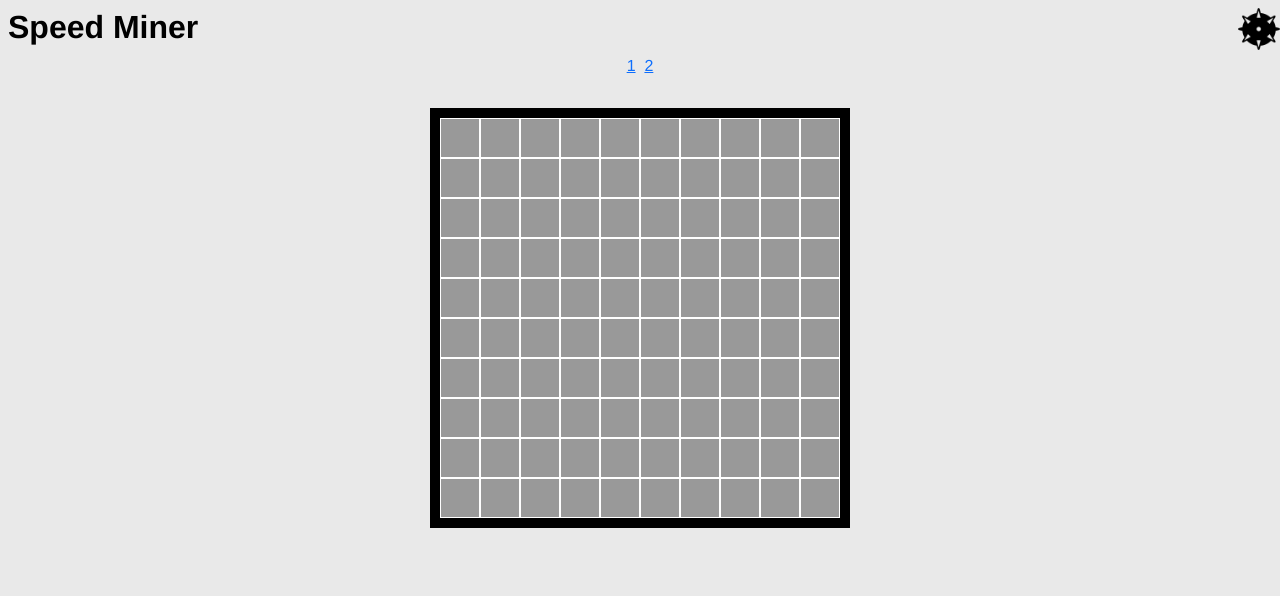
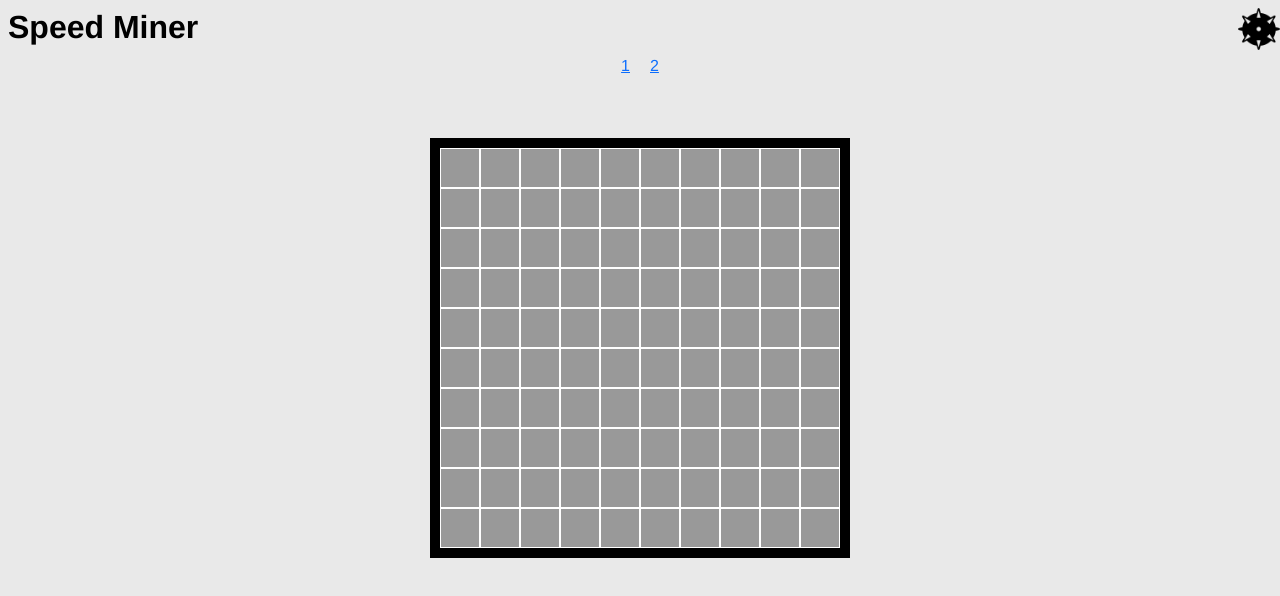
Before and after one commit to josephrockqz/speed_miner, a Vue app: page /level1 in a window 1280 px wide. Shown: the top 596 px of the page. Built offline with nearby package versions, Linux system fonts and the light colour scheme.

Commit message:
reorganizing

```diff
--- a/src/App.vue
+++ b/src/App.vue
@@ -6,20 +6,19 @@
       </h2>
       <img src="./assets/mine.png" style="max-height: 50px; padding: 8px 0px 0px 8px;" />
     </span>
-    <div id="nav">
-      <router-link to="/level1">1</router-link>&nbsp;
-      <router-link to="/level2">2</router-link>
-    </div>
+    <LevelMenu/>
     <router-view />
   </div>
 
 </template>
 
 <script>
+import LevelMenu from './components/LevelMenu.vue'
+
 export default {
   name: 'App',
   components: {
-
+    LevelMenu
   }
 }
 </script>
--- /dev/null
+++ b/src/components/GamePanel.vue
@@ -0,0 +1,18 @@
+<template>
+    <div style="height: 30px;">
+
+    </div>
+</template>
+
+<script>
+export default {
+  data() {
+    return {}
+  },
+  methods: {}
+}
+</script>
+
+<style scoped>
+
+</style>
--- /dev/null
+++ b/src/components/LevelMenu.vue
@@ -0,0 +1,25 @@
+<template>
+  <div id="nav">
+    <router-link v-for="level in levels"
+                 :key="level"
+                 :to="'/level' + level"
+                 style="margin: 10px;">{{ level }}</router-link>
+  </div>
+</template>
+
+<script>
+export default {
+  data() {
+    return {
+      levels: [
+        1,
+        2
+      ]
+    }
+  }
+}
+</script>
+
+<style scoped>
+
+</style>
--- a/src/router.js
+++ b/src/router.js
@@ -1,6 +1,6 @@
 import Vue from 'vue'
 import VueRouter from 'vue-router'
-import LevelSelection from './views/LevelSelection'
+import Home from './views/Home'
 import Level1 from './views/Level1.vue'
 import Level2 from './views/Level2.vue'
 
@@ -9,8 +9,8 @@ Vue.use(VueRouter)
 const routes = [
   {
     path: '/',
-    name: 'LevelSelection',
-    component: LevelSelection
+    name: 'Home',
+    component: Home
   },
   {
     path: '/level1',
--- a/src/views/LevelSelection.vue
+++ b/src/views/Home.vue
@@ -1,6 +1,8 @@
 <template>
     <div>
         Clear all the empty spaces without landing on a mine
+        Directions
+        Night mode
     </div>
 </template>
 
--- a/src/views/Level1.vue
+++ b/src/views/Level1.vue
@@ -1,16 +1,25 @@
 <template>
   <div id="levelbox">
+    <!--Game Panel-->
+    <GamePanel/>
     <!--Game Grid-->
     <div class="main-grid">
-      <div v-for="cell in cells" :key="cell" @click="checkCell(cell)" @click.right.prevent="placeFlag(cell)"></div>
+      <div v-for="cell in cells"
+           :key="cell"
+           @click="checkCell(cell)"
+           @click.right.prevent="placeFlag(cell)"></div>
     </div>
   </div>
 </template>
 
 <script>
 document.body.style.backgroundColor = '#e9e9e9'
+import GamePanel from '../components/GamePanel.vue'
 
 export default {
+  components: {
+    GamePanel
+  },
   data() {
     return {
       cells: [],
```
Also changed, not shown: ttd.txt.
